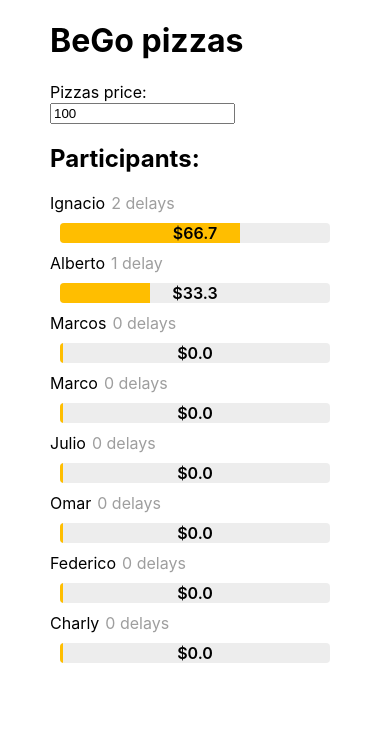
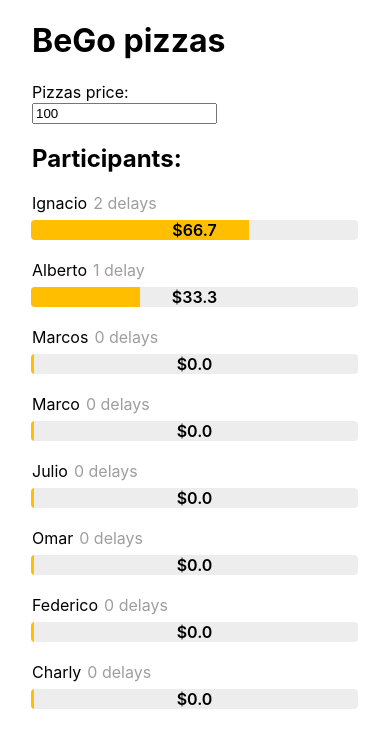
Before and after one commit to marcopolobego/pay-pizza, a React (Create React App) app: page / in a window 390 px wide. Shown: the top 748 px of the page. Built offline with nearby package versions, Linux system fonts and the light colour scheme.

Commit message:
feat(styles): add responsive styles

```diff
--- a/src/App.scss
+++ b/src/App.scss
@@ -1,6 +1,7 @@
 .player-info{
   display: grid;
   grid-template-columns: 1fr fill;
+  margin-bottom: 20px;
 
   .delays {
     margin-left: 6px;
@@ -9,5 +10,9 @@
 }
 
 .wrapper{
-  margin: 0px 50px;
+  margin: 0px 32px;
+
+  @media only screen and (min-width: 768px) {
+    margin: 0px 50px;
+  }
 }
--- a/src/components/ProgressBar/ProgressBar.scss
+++ b/src/components/ProgressBar/ProgressBar.scss
@@ -1,6 +1,6 @@
 .progress-container{
  background-color: #ededed;
- margin: 10px;
+ margin: 7px 0 0 -1px;
  border-radius: 4px;
  height: 20px;
  position: relative;
```
